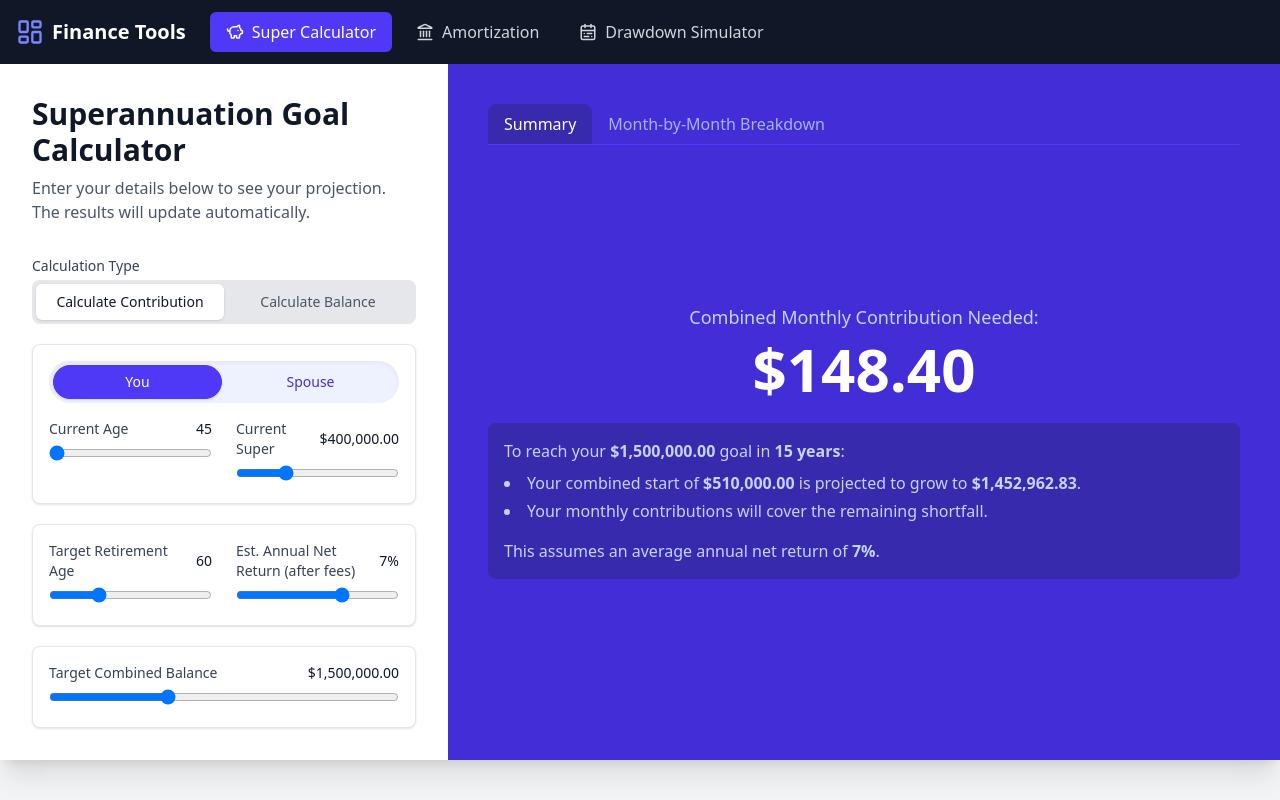
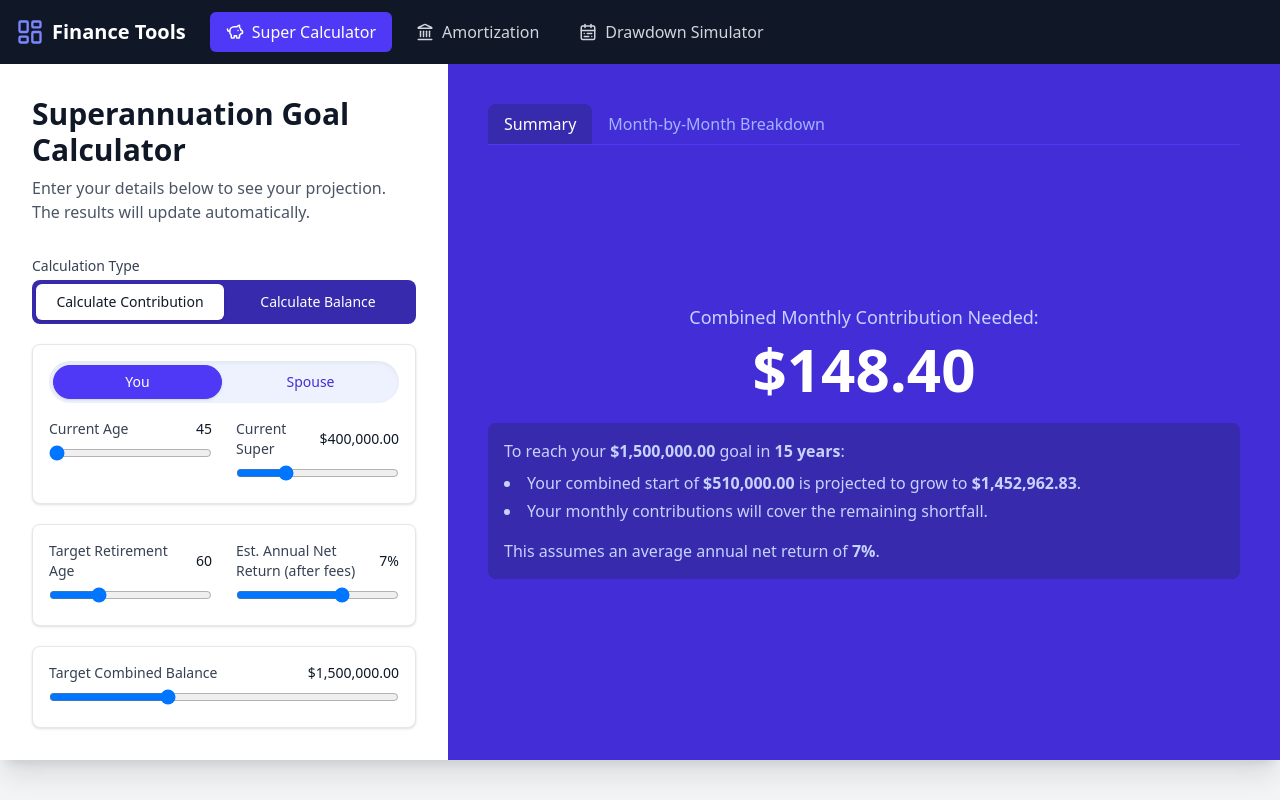
Before and after one commit to vbhargav80/fin-planner, a React (Vite) app: page / in a window 1280 px wide. Built offline with nearby package versions, Linux system fonts and the light colour scheme.

Commit message:
feat: update button styles in SuperForm for improved visual consistency and user experience

```diff
--- a/src/components/super/SuperForm.tsx
+++ b/src/components/super/SuperForm.tsx
@@ -35,12 +35,12 @@ export const SuperForm: React.FC<SuperFormProps> = ({ calculator }) => {
                 {/* Calculation type toggle */}
                 <div>
                     <label className="block text-sm font-medium text-gray-700">Calculation Type</label>
-                    <div className="mt-1 flex rounded-lg p-1 bg-gray-200">
+                    <div className="mt-1 flex rounded-lg p-1 bg-indigo-800">
                         <button
                             type="button"
                             onClick={() => setCalcMode('contribution')}
                             className={`w-1/2 py-2 px-3 rounded-md text-sm font-medium transition-colors ${
-                                calcMode === 'contribution' ? 'bg-white text-gray-900 shadow' : 'text-gray-600 hover:bg-gray-300'
+                                calcMode === 'contribution' ? 'bg-white text-gray-900 shadow' : 'text-white hover:bg-indigo-600'
                             }`}
                         >
                             Calculate Contribution
@@ -49,7 +49,7 @@ export const SuperForm: React.FC<SuperFormProps> = ({ calculator }) => {
                             type="button"
                             onClick={() => setCalcMode('balance')}
                             className={`w-1/2 py-2 px-3 rounded-md text-sm font-medium transition-colors ${
-                                calcMode === 'balance' ? 'bg-white text-gray-900 shadow' : 'text-gray-600 hover:bg-gray-300'
+                                calcMode === 'balance' ? 'bg-white text-gray-900 shadow' : 'text-white hover:bg-indigo-600'
                             }`}
                         >
                             Calculate Balance
```
